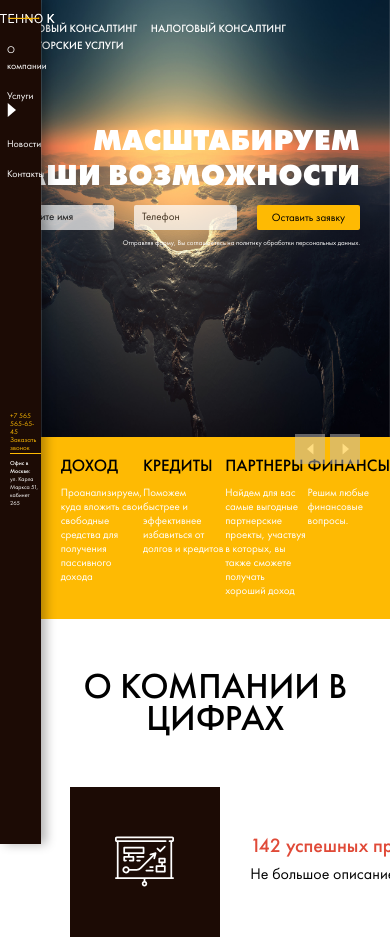
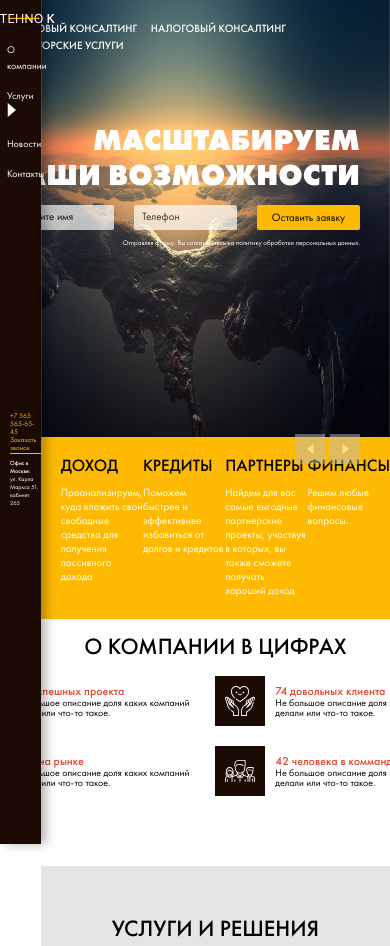
Before and after one commit to rudmm/tehno, a plain HTML site: page src/index.html in a window 390 px wide. Shown: the top 946 px of the page. Drawn offline with nearby package versions, Linux system fonts and the light colour scheme; files that its build step writes are made by us from their sources; files whose address does not match are found by name.

Commit message:
адаптация второй секции кроме мобилки

```diff
--- a/src/styles/dev_1.scss
+++ b/src/styles/dev_1.scss
@@ -497,6 +497,9 @@ a {
       display: flex;
       transition: all 0.5s;
     }
+    .number-top{
+      margin-bottom: 30px;
+    }
 
     .number-top.animate {
       transform: translateX(-50px);
@@ -505,11 +508,6 @@ a {
     .number-bottom.animate {
       transform: translateX(50px);
     }
-  }
-
-  &-block:nth-of-type(1),
-  &-block:nth-of-type(2) {
-    margin-bottom: 30px;
   }
 
   &-block {
--- a/src/styles/dev_1_adapt.scss
+++ b/src/styles/dev_1_adapt.scss
@@ -67,7 +67,7 @@ section{
 		}
 		&-menu{
 			padding-left: 40px;
-			height: 1115px;
+			height: 1055px;
 		}
 		.list-block .item-text p{
 			font-size: 16px;
@@ -88,13 +88,48 @@ section{
 				height: 891px;
 			}
 		}
+		.top-slider-button{
+			bottom: 85px;
+		}
 
 	}
 
 	/*end top section styles*/
 
 	/*begin number section styles*/
-
+	.number{
+		.section-tittle h2{
+			margin-bottom: 40px;
+			margin-top: 40px;
+		}
+		&-content{
+			margin-left: 0;
+			justify-content: center;
+		}
+		&-block{
+			width: 500px;
+			height: 100px;
+			&-pic{
+				width: 100px;
+				height: 100px;
+				position: relative;
+			}
+			&-pic img{
+				position: absolute;
+				top: 50%;
+				left: 50%;
+				transform: translate(-50%,-50%);
+			}
+			&-text{
+				padding: 15px;
+				width: 400px;
+				height: 100px;
+			}
+			p{
+				line-height: 25px;
+			}
+		}
+	}
 
 }
 @media screen and (max-width: 1366px) {
@@ -158,7 +193,7 @@ section{
 		&-menu{
 			padding-left: 30px;
 			padding-top: 140px;
-			height: 875px;
+			height: 910px;
 		}
 		.list-block .item-text{
 			h2{
@@ -210,6 +245,23 @@ section{
 			margin-top: 17px;
 		}
 	}
+
+	/* end section top styles*/
+
+	/*section tittle style*/
+	.section-tittle{
+		h1,h2,h3,h4,h5,h6{
+			font-size: 33px;
+		}
+	}
+	/*begin number section*/
+
+	.number{
+		.section-tittle h2{
+			margin-top: 30px;
+			margin-bottom: 30px;
+		}
+	}
 }
 @media screen and (max-width: 1280px) {
 	/* header styles*/
@@ -234,6 +286,7 @@ section{
 		}
 		.top-menu{
 			padding-top: 120px;
+			height: 845px;
 		}
 		.list-block .item-text p {
 			margin-bottom: 37px;
@@ -243,6 +296,49 @@ section{
 		}
 		&-form{
 			right: 70px;
+		}
+	}
+
+	/*end top section*/
+
+	/*section tittle styles*/
+
+	.section-tittle{
+		h1,h2,h3,h4,h5,h6{
+			font-size: 30px;
+		}
+	}
+
+	/*begin number section style*/
+
+	.number{
+		.section-tittle h2{
+			margin-top: 25px;
+			margin-bottom: 25px;
+		}
+		&-block{
+			width: 400px;
+			height: 80px;
+		}
+		&-block-pic{
+			width: 80px;
+			height: 80px;
+			padding: 0;
+			img{
+				width: 50%;
+				height: 50%;
+			}
+		}
+		&-block-text{
+			width: 320px;
+		}
+		&-block-text h4{
+			font-size: 16px;
+			line-height: 20px;
+		}
+		&-block-text p{
+			font-size: 14px;
+			line-height: 17px;
 		}
 	}
 }
@@ -351,6 +447,7 @@ section{
 		}
 		.top-menu{
 			padding-top: 60px;
+			height: 675px;
 		}
 		.top-menu-dots{
 			height: 10px;
@@ -374,6 +471,49 @@ section{
 	 .list-block .item-line svg{
 		 width: 220px;
 	 }
+	}
+
+	/*end top section styles*/
+
+	/*section tittle styles*/
+
+	.section-tittle{
+		h1,h2,h3,h4,h5,h6{
+			font-size: 27px;
+			line-height: 27px;
+		}
+	}
+
+	/*number section styles*/
+
+	.number{
+		.section-tittle h2{
+			margin-top: 20px;
+			margin-bottom: 20px;
+		}
+		.number-top{
+			margin-bottom: 20px;
+		}
+		&-block{
+			width: 300px;
+			height: 60px;
+		}
+		&-block-pic{
+			width: 60px;
+			height: 60px;
+		}
+		&-block-text{
+			width: 240px;
+			height: 60px;
+		}
+		&-block-text h4{
+			font-size: 14px;
+			line-height: 14px;
+		}
+		&-block-text p{
+			font-size: 12px;
+			line-height: 13px;
+		}
 	}
 }
 @media screen and (max-width: 992px) {
@@ -411,6 +551,9 @@ section{
 	/*top section styles*/
 
 	.top{
+		.top-menu{
+			height: 650px;
+		}
 		.top-form{
 			.contact-form-tittle h1{
 				font-size: 40px;
@@ -543,6 +686,49 @@ section{
 		}
 
 	}
+
+	/*end top section styles*/
+
+	/*section-tittle styles*/
+	.section-tittle{
+		h1,h2,h3,h4,h5,h6{
+			font-size: 23px;
+		}
+	}
+	/*begin number section*/
+
+	.number{
+		.section-tittle h2{
+			margin-top: 15px;
+			margin-bottom: 15px;
+		}
+		&-block{
+			margin-right: 15px;
+			width: 250px;
+			height: 50px;
+		}
+		&-block-pic{
+			width: 50px;
+			height: 50px;
+			img{
+				width: 60%;
+				height: 60%;
+			}
+		}
+		&-block-text{
+			padding: 10px;
+			width: 200px;
+			height: 50px;
+		}
+		&-block-text h4{
+			font-size: 12px;
+			line-height: 12px;
+		}
+		&-block-text p{
+			font-size: 10px;
+			line-height: 10px;
+		}
+	}
 }
 @media screen and (max-width: 666px) {
 	.header{
```
